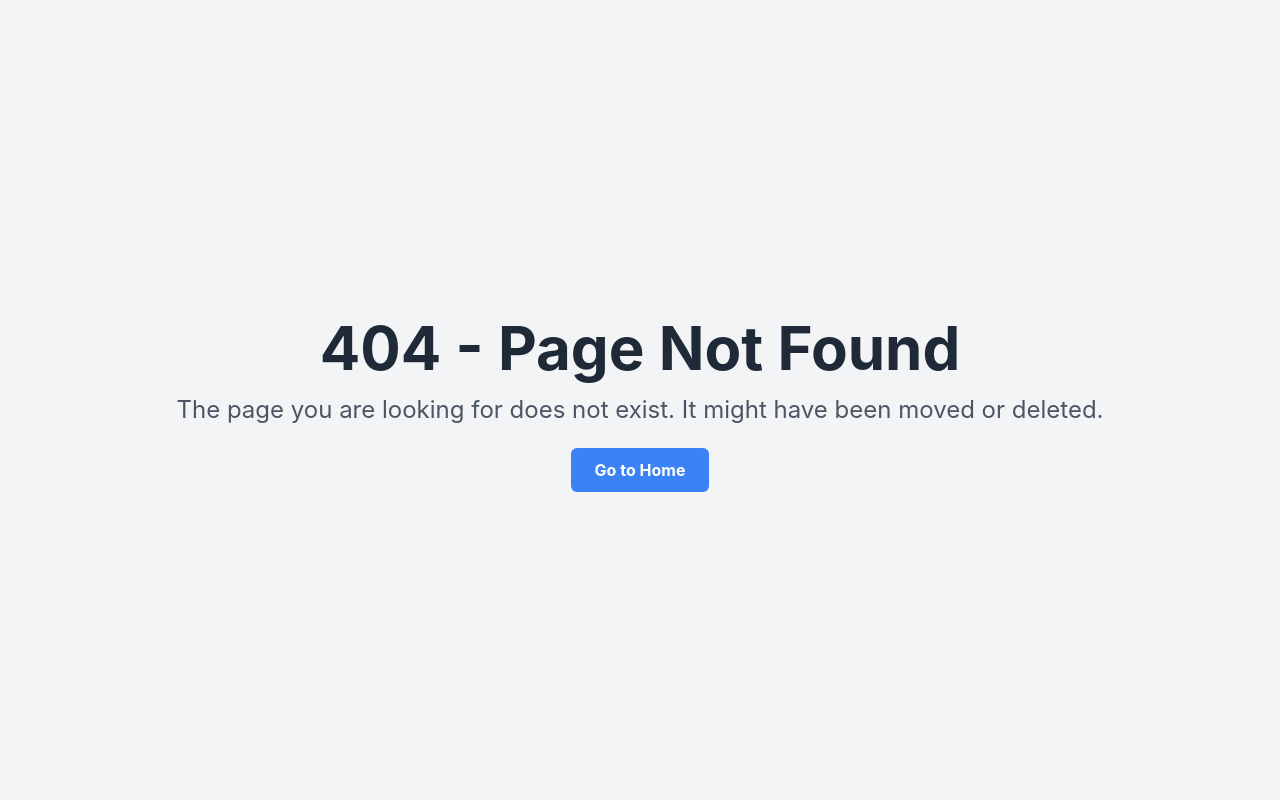
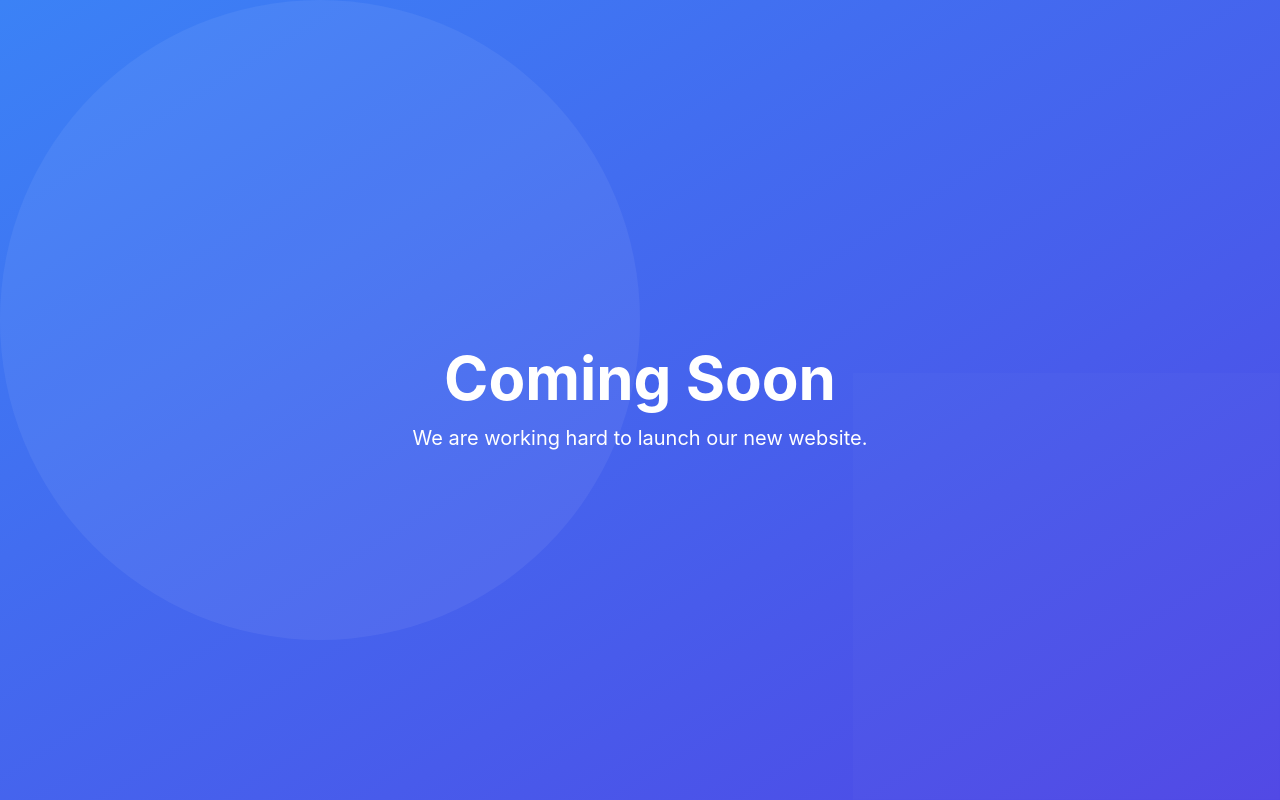
Before and after one commit to TL-TECHNOLOGIES-PRIVATE-LIMITED/tl-swtt-bd-web, a React (Vite) app: page /site in a window 1280 px wide. Before the commit this address had no page. Built offline with nearby package versions, Linux system fonts and the light colour scheme.

Commit message:
Updated design

```diff
--- a/src/App.jsx
+++ b/src/App.jsx
@@ -7,6 +7,7 @@ import LoadingSpinner from "./components/spinners/LoadingSpinner";
 import LandingPage from "./pages/LandingPage";
 import ChatBotModal from "./components/chatbot/ChatBotModel";
 import ErrorPage from "./pages/ErrorPage";
+import OnePage from "./pages/OnePage";
 
 
 export default function App() {
@@ -62,6 +63,7 @@ export default function App() {
         <Route>
           <Route path="/" element={<LandingPage/>} />
           <Route path="/cookie-policy" element={<ErrorPage/>} />
+          <Route path="/site" element={<OnePage/>} />
           <Route path="*" element={<ErrorPage/>} />
 
         </Route>
--- a/src/components/form/ContactForm.jsx
+++ b/src/components/form/ContactForm.jsx
@@ -132,7 +132,7 @@ const ContactForm = () => {
         <div className="grid grid-cols-1 sm:grid-cols-2 gap-4">
           <div>
             <label className="gap-1 text-xs flex items-center font-bold text-gray-700 ps-2">
-              <FaAsterisk className='text-red-500 text-sm pe-2' />Name
+              <FaAsterisk className='text-red-500 text-sm pe-2' /><span className='font-extrabold '>Name</span>
               <TooltipButton content={<p>Enter your full name as it appears on official documents.</p>} />
             </label>
             <input
@@ -145,7 +145,7 @@ const ContactForm = () => {
           </div>
           <div>
             <label className="gap-1 flex items-center text-xs font-bold text-gray-700 ps-2">
-              <FaAsterisk className='text-white text-sm pe-2' />Email
+              <FaAsterisk className='text-white text-sm pe-2' /><span className='font-extrabold '>Email</span>
               <TooltipButton content={<p>Provide your email address.</p>} />
             </label>
             <input
@@ -159,7 +159,7 @@ const ContactForm = () => {
         <div className="grid grid-cols-1 sm:grid-cols-2 gap-4">
           <div>
             <label className="gap-1 flex items-center text-xs font-bold text-gray-700 ps-2">
-              <FaAsterisk className='text-red-500 text-sm pe-2' />Phone Number
+              <FaAsterisk className='text-red-500 text-sm pe-2' /><span className='font-extrabold '>Phone Number</span>
               <TooltipButton content={<p>Provide your contact number including country code.</p>} />
             </label>
             <Controller
@@ -187,7 +187,7 @@ const ContactForm = () => {
           </div>
           <div>
             <label className="gap-1 flex items-center text-xs font-bold text-gray-700 ps-2">
-              <FaAsterisk className='text-red-500 text-sm pe-2' />Country
+              <FaAsterisk className='text-red-500 text-sm pe-2' /><span className='font-extrabold '>Country</span>
               <TooltipButton content={<p>Select your country.</p>} />
             </label>
             <Controller
@@ -207,7 +207,7 @@ const ContactForm = () => {
           <div>
             <label className="gap-1 flex items-center text-xs font-bold text-gray-700 ps-2">
               <FaAsterisk className='text-white text-sm pe-2' />
-              Highest Education
+              <span className='font-extrabold '>Highest Education</span>
               <TooltipButton content={<p>Select your highest level of education.</p>} />
             </label>
             <select {...register('highestEducation')} className="mt-1 block w-full border-stone-400 border outline-none text-stone-950 p-2 rounded-full shadow-sm focus:ring-blue-500 focus:border-blue-500">
@@ -222,7 +222,7 @@ const ContactForm = () => {
           <div>
             <label className="gap-1 flex items-center text-xs font-bold text-gray-700 ps-2">
               <FaAsterisk className='text-white text-sm pe-2' />
-              Type of Travel
+              <span className='font-extrabold '>Type of Travel</span>
               <TooltipButton content={<p>Select your type of travel.</p>} />
             </label>
             <select {...register('typeOfTravel')} className="mt-1 block w-full border-stone-400 border outline-none text-stone-950 p-2 rounded-full shadow-sm focus:ring-blue-500 focus:border-blue-500">
@@ -239,7 +239,7 @@ const ContactForm = () => {
           <label className="relative flex items-center justify-between">
             <div className="flex items-center gap-1 text-xs font-bold text-gray-700 ps-2">
               <FaAsterisk className="text-red-500 text-sm pe-2" />
-              Preffered Services
+              <span className='font-extrabold '>Preffered Services</span>
               <TooltipButton content={<p>Select the Services you're interested in</p>} />
             </div>
             <div className="flex justify-between items-center gap-1">
@@ -299,7 +299,7 @@ const ContactForm = () => {
 
         <div>
           <label className="gap-1 flex items-center text-xs font-bold text-gray-700 ps-2">
-            Message (Optional)
+             <span className='font-extrabold '>Message (Optional)</span>
             <TooltipButton content={<p>Let us know if you have any special requests or additional details regarding your booking.</p>} />
             <span className="text-blue-500 px-4 font-normal">
               {message.length}/100 letters left
@@ -313,18 +313,18 @@ const ContactForm = () => {
           />
         </div>
 
-        <div className="w-full flex justify-between items-center py-2">
+        <div className="w-full flex justify-between flex-wrap items-center py-2">
           <div className="flex flex-wrap gap-2 items-center">
             <img src={mapIcon} alt="map" className='h-10 w-10' />
-            <div className="inline-flex items-center px-3 py-1 border-2 border-black rounded-full text-xs shadow-sm transition-colors duration-300 cursor-default">
+            <div className="inline-flex items-center px-3 py-1 border-2 border-black bg-black text-blue-200 rounded-full text-xs shadow-sm transition-colors duration-300 cursor-default">
               Dubai
             </div>
-            <div className="inline-flex items-center px-3 py-1 border-2 border-black rounded-full text-xs shadow-sm transition-colors duration-300 cursor-default">
+            <div className="inline-flex items-center px-3 py-1 border-2 border-black bg-black text-blue-200 rounded-full text-xs shadow-sm transition-colors duration-300 cursor-default">
               Trivandrum
             </div>
           </div>
           <button
-            className="overflow-hidden relative w-32 h-10 bg-black text-white border-none rounded-md text-base font-bold cursor-pointer group"
+            className="overflow-hidden relative w-28 h-10 bg-black text-white border-none rounded-md text-base font-bold cursor-pointer group"
           >
             Lets Talk !
             <span
@@ -350,7 +350,7 @@ const ContactForm = () => {
               <FaGlobeAmericas
                 className=" md:text-2xl text-lg hover:text-black transition-all duration-300 ease-in-out text-stone-600" />
             }
-            link={"#"}
+            link={"/site"}
           />
           <SocialMediaIcons
             icon={
--- a/src/components/navbar/Navbar.jsx
+++ b/src/components/navbar/Navbar.jsx
@@ -10,17 +10,29 @@ function Navbar() {
   const toggleMenu = () => {
     setMenuOpen(!menuOpen);
   };
+  const titleStyle = {
 
+    fontWeight: 'bold',
+    color: 'white',
+    // WebkitTextStroke: '1px white',
+    textStroke: '1px black',
+    textShadow:
+      '-2px -2px 4px rgba(0,0,0,0.5), ' +  // Enhanced shadow with slight blur and transparency
+      '2px -2px 4px rgba(0,0,0,0.5), ' +
+      '-2px 2px 4px rgba(0,0,0,0.5), ' +
+      '2px 2px 4px rgba(0,0,0,0.5)',
+    textAlign: 'center'
+};
   return (
-    <div className="w-full relative h-fit p-2  bg-opacity-80 items-end justify-between pt-4 py-2 flex ">
+    <div className="w-full relative h-fit  bg-opacity-80 items-end justify-between pt-4 py-2 flex ">
       <div className="font-bold w-full  flex flex-wrap  justify-between items-center">
         <div className="flex justify-between w-full items-end gap-4">
           <div className="text-3xl h-fit w-fit rounded-full text-[50px]">
-            <img src={logo} alt="" style={{ width: '7rem' }}  className="" />
+            <img src={logo} alt="" style={{ width: '6rem' }}  className="rounded-xl" />
           </div>
-          <div className="md:text-[36px] text-xl font-bold text-white  drop-shadow-md">
-            SKY WORLD TOURS AND TRAVELS
-          </div>
+          <div style={titleStyle} className='md:text-3xl  text-base'>
+      SKY WORLD TOURS AND TRAVELS
+    </div>
         </div>
       </div>
       <div className={`md:hidden  absolute top-0 right-0 z-50 w-full bg-stone-950 flex flex-col text-bl items-center transition-transform duration-300 ease-in-out ${menuOpen ? 'transform translate-y-0' : 'transform -translate-y-full'}`}>
@@ -35,9 +47,9 @@ function Navbar() {
         <SocialMediaIcons link={"http://sangitl2020-001-site7.atempurl.com/about.html"} title={<span className='text-white'>ABOUT</span>} />
         <SocialMediaIcons link={"http://sangitl2020-001-site7.atempurl.com/contact.html"} title={<span className='text-white'>BLOGS</span>} />
       </div> */}
-      <button onClick={toggleMenu} className='w-fit absolute top-2 right-2 p-1 flex md:hidden bg-stone-200 z-50 text-red-400 rounded-lg'>
+      {/* <button onClick={toggleMenu} className='w-fit absolute top-2 right-2 p-1 flex md:hidden bg-stone-200 z-50 text-red-400 rounded-lg'>
         {menuOpen ? <IoClose /> : <CgDetailsMore />}
-      </button>
+      </button> */}
     </div>
   );
 }
--- a/src/components/slider/Slider.jsx
+++ b/src/components/slider/Slider.jsx
@@ -76,6 +76,7 @@ const Slider = () => {
   return (
     <div className="relative w-full h-full overflow-x-hidden">
       {/* Slide Counter */}
+
       <div className="absolute top-4 left-4 z-50">
         <div className="flex items-center gap-2">
           <div className="bg-black bg-opacity-60 backdrop-blur-sm text-white px-4 py-2 rounded-xl border border-white border-opacity-20">
@@ -189,7 +190,7 @@ const Slider = () => {
             className="md:text-lg text-xs leading-3 ps-1 font-normal text-stone-300 list-disc pl-5"
           >
             {services[currentServiceIndex].paragraph.split('. ').map((sentence, index) => (
-              <li key={index}><em className='border-s-2 border-red-600 pl-1'>{sentence.trim()}</em></li>
+              <li className='list-none' key={index} ><em className='border-s-2 border-yellow-400 pl-1'>{sentence.trim()}</em></li>
             ))}
           </motion.ul>
 
--- a/src/constants/datas.js
+++ b/src/constants/datas.js
@@ -1,6 +1,5 @@
 import kickstartCareer from '../img/1.kickstart-career.png'
-import hotJobs1 from '../img/hotjobopeningNew.jpg'
-import hotJobs2 from '../img/hotjobopening2.jpg'
+import hotJobs1 from "../img/hjo.jpg"
 import specialOffer from '../img/3.specialOffer.png'
 import successStories from '../img/4.successStories.png'
 import travelPackageHighlight from '../img/5.travelPackageHighlight.png'
@@ -20,7 +19,7 @@ export const services = [
     "paragraph": "Dream job opportunities in Dubai and GCC! Starting from just ₹60,000 all-inclusive. Visa + Ticket + Quick Processing in 10 Days!"
   },
   {
-    "image": [hotJobs1, hotJobs2],
+    "image": [hotJobs1],
     "heading": "Hot Job Openings!",
     // "Tagline": "Escape, Relax, and Recharge in Comfort.",
     "paragraph": "Restaurant Staff: Cooks, Waiters, and Assistants. Supermarket: Sales & Delivery Boys. Skilled Workers: Electricians, Welders, and Plumbers"
--- /dev/null
+++ b/src/pages/OnePage.jsx
@@ -0,0 +1,34 @@
+import React from "react";
+
+function OnePage() {
+  return (
+    <div className="min-h-screen bg-gradient-to-br from-blue-500 to-indigo-600 text-white flex items-center justify-center relative">
+      {/* Background SVGs */}
+      <div className="absolute inset-0 overflow-hidden">
+        <svg
+          className="absolute top-0 left-0 w-1/2 h-auto opacity-20"
+          xmlns="http://www.w3.org/2000/svg"
+          viewBox="0 0 500 500"
+          fill="none"
+        >
+          <circle cx="250" cy="250" r="250" fill="rgba(255, 255, 255, 0.3)" />
+        </svg>
+        <svg
+          className="absolute bottom-0 right-0 w-1/3 h-auto opacity-20"
+          xmlns="http://www.w3.org/2000/svg"
+          viewBox="0 0 500 500"
+          fill="none"
+        >
+          <rect x="0" y="0" width="500" height="500" fill="rgba(255, 255, 255, 0.1)" />
+        </svg>
+      </div>
+
+      <div className="text-center relative z-10">
+        <h1 className="text-6xl font-bold mb-4">Coming Soon</h1>
+        <p className="text-xl">We are working hard to launch our new website.</p>
+      </div>
+    </div>
+  );
+}
+
+export default OnePage;
```
Also changed, not shown: src/img/hjo.jpg (added).
